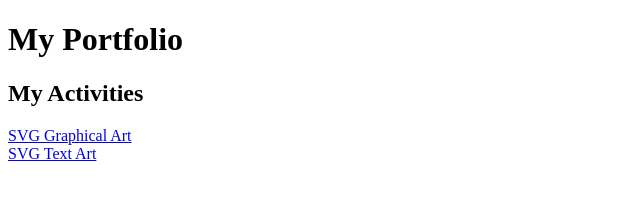
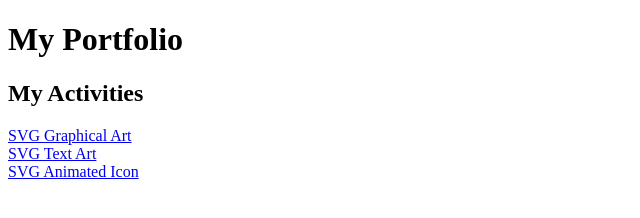
Before and after one commit to s2502736-cyber/Faustinorio_Portfolio, a plain HTML site: page index.html in a window 1280 px wide. Shown: the whole page, without its empty margins (0-640 px from the left). Drawn offline with Linux system fonts and the light colour scheme.

Commit message:
Update index.html

```diff
--- a/index.html
+++ b/index.html
@@ -7,6 +7,7 @@
   <h1>My Portfolio</h1>
   <h2>My Activities</h2>
   <a href="SVG/Faustinorio_SVG_ART.html">SVG Graphical Art</a><br>
-  <a href="SVG/Faustinorio_SVG_TEXT_ART.html">SVG Text Art</a>
+  <a href="SVG/Faustinorio_SVG_TEXT_ART.html">SVG Text Art</a><br>
+  <a href="SVG/Faustinorio_SVG_ANIMATED.html">SVG Animated Icon</a>
 </body>
 </html>
```
